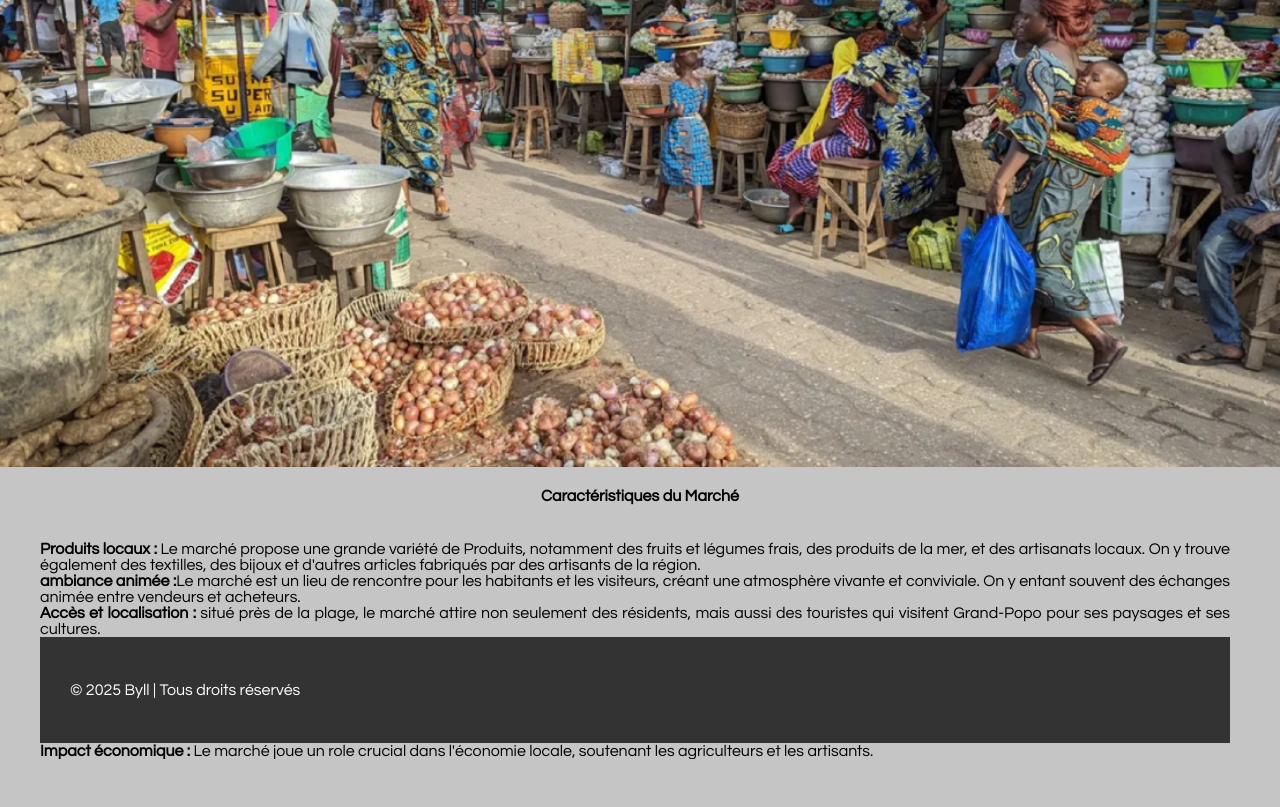
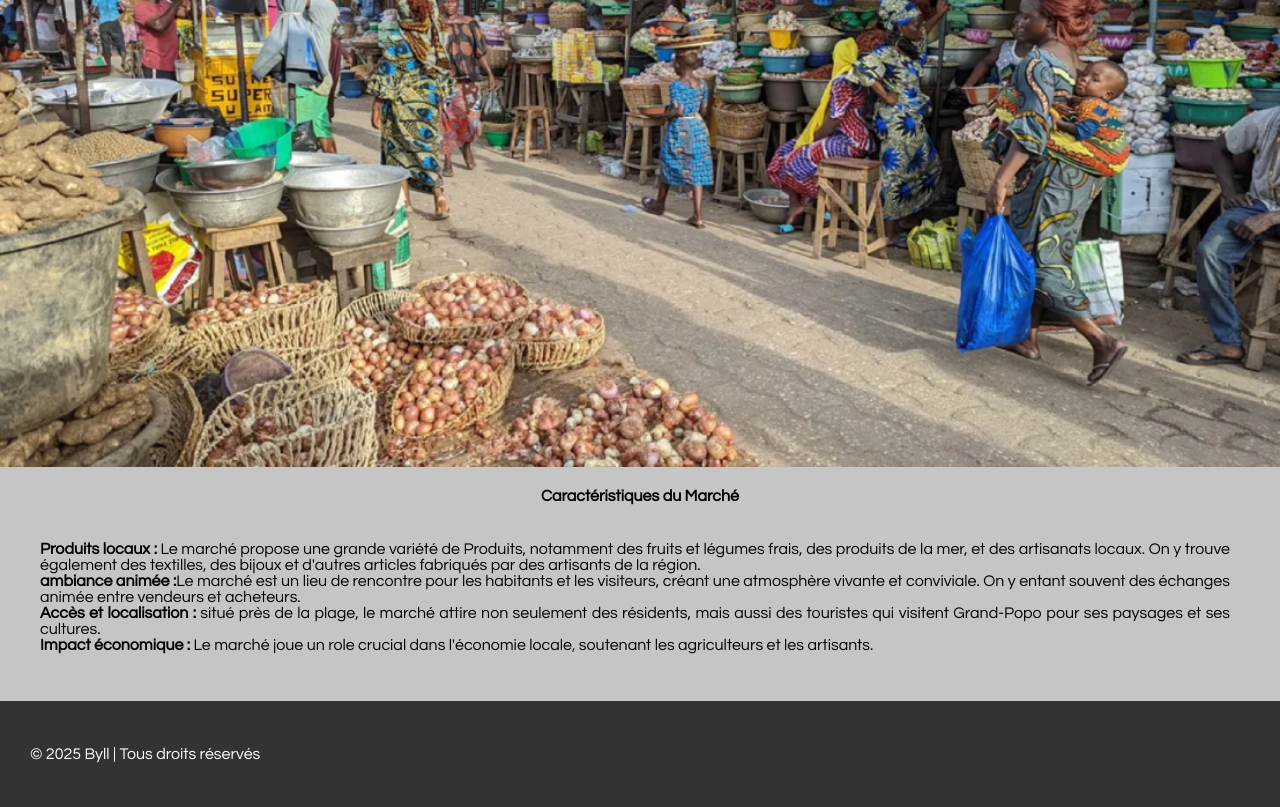
Before and after one commit to Olouwatobi-heberge/RSV, a plain HTML site: page Marche local.html in a window 1280 px wide. Shown: the part 388-1195 px from the top of the page. Before the commit the page ends 1147 px from the top, so only its background shows below. Drawn offline with Linux system fonts and the light colour scheme.

Commit message:
Mise à jour du footer

```diff
--- a/Marche local.html
+++ b/Marche local.html
@@ -38,14 +38,15 @@
             On y entant souvent des échanges animée entre vendeurs et acheteurs.
         </li>
         <li><strong>Accès et localisation : </strong> situé près de la plage, le marché attire non seulement des résidents, mais aussi des touristes qui visitent Grand-Popo
-            pour ses paysages et ses cultures.<footer>
-    <p>&copy; 2025 Byll | Tous droits réservés</p>
-</footer>
+            pour ses paysages et ses cultures.
+
 
         </li>
-        <li><strong>Impact économique : </strong>Le marché joue un role crucial dans l'économie locale, soutenant les agriculteurs et les artisants.
+        <li><strong>Impact économique : </strong>Le marché joue un role crucial dans l'économie locale, soutenant les agriculteurs et les artisants.<br><br><br>
         </li>
 
     </ul>
-
+ <footer>
+    <p>&copy; 2025 Byll | Tous droits réservés</p>
+</footer>
    </html>
```
Also changed, not shown: Attraction.html (+1 -2 lines), Culture.html (+1 -1 lines), Site historistique.html (+1 -1 lines), index.html (+1 -1 lines).
